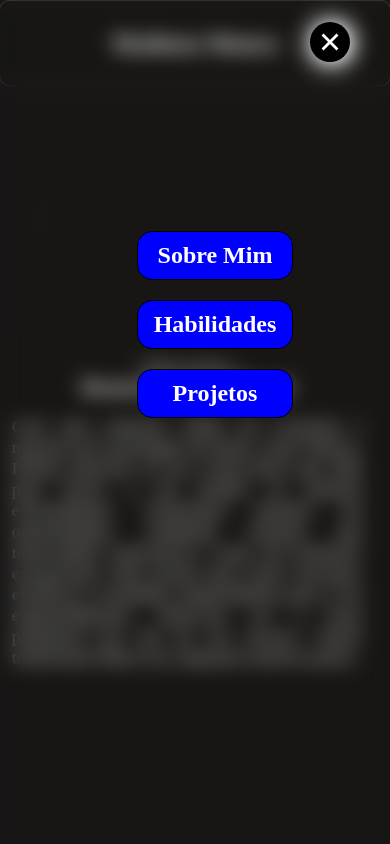
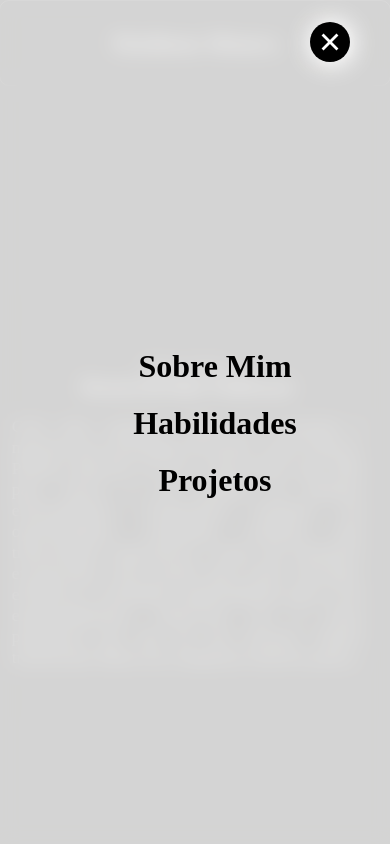
Before and after one commit to Matheus-Moura26/Portifolio2.0, a React (Create React App) app: page / in a window 390 px wide. Both pictures are taken after a click on the icon 335 px from the left and 43 px from the top of the page. Shown: the top 844 px of the page. Built offline with nearby package versions, Linux system fonts and the light colour scheme.

Commit message:
mudando menu móveis

```diff
--- a/src/App.js
+++ b/src/App.js
@@ -299,10 +299,10 @@ function App() {
     <div className="appBody">
       {/* Menu */}
       {menu ? (
-        <div className="menuMobileBody" data-aos="fade-right">
+        <div className="menuMobileBody" data-aos="fade-up">
             {/* <IoIosCloseCircle className="closeMenuBtn" onClick={toogleMenu}/> */}
             <IoCloseSharp className="closeMenuBtn" onClick={toogleMenu}/>
-          <ul>
+          <ul data-aos="fade-right">
             <a href="#sobreMin" onClick={toogleMenu}>
               <h2>Sobre Mim</h2>
             </a>
--- a/src/style/pages/home.css
+++ b/src/style/pages/home.css
@@ -630,25 +630,31 @@ a{
         justify-content: center;
         width: 100vw;
         height: 100vh;
-        background-color: transparent;
+        background-color: rgba(245, 245, 245, 0.856);
         backdrop-filter: blur(10px);
         z-index: 10;
     }
     .menuMobileBody ul{
         position: absolute;
-        display: block;
+        display: flex;
+        flex-direction: column;
         width: 40%;
-        height: 50vh;
+        height: 20vh;
         z-index: 11;
+        align-items: center;
+        justify-content: space-around;
+        border: 1px black;
     }
     .menuMobileBody h2 {
-    padding: 10px;
-    background-color: blue;
+     padding: 0px;
+     margin: 10px 0;
+    /*background-color: orangered;
     border: 1px solid black;
-    border-radius: 15px;
+    border-radius: 15px; */
     text-align: center;
-    font-size: 3rem;
-    color: white;
+    font-size: 4rem;
+    font-weight: bolder;
+    color: black;
     z-index: 3;
 }
 
```
